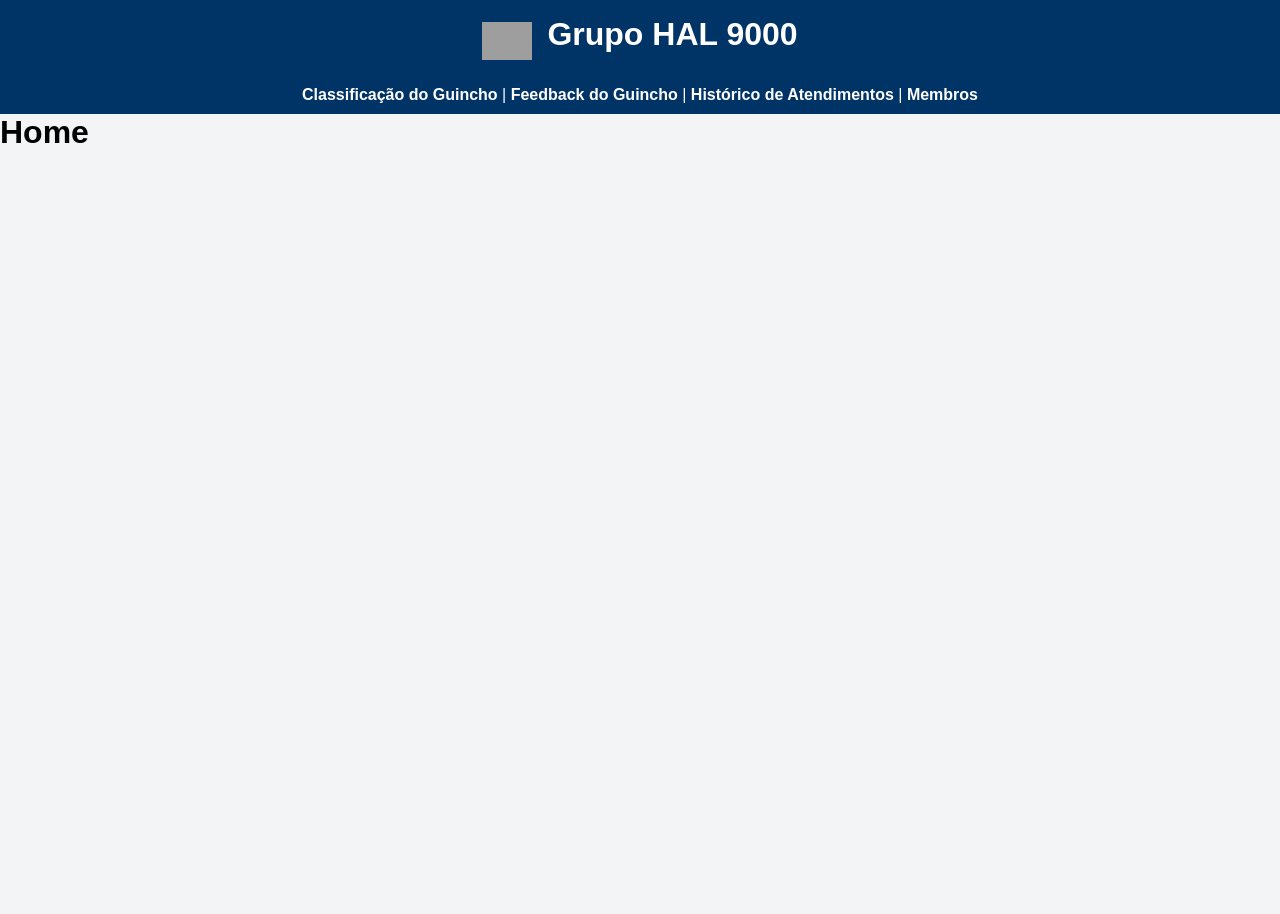
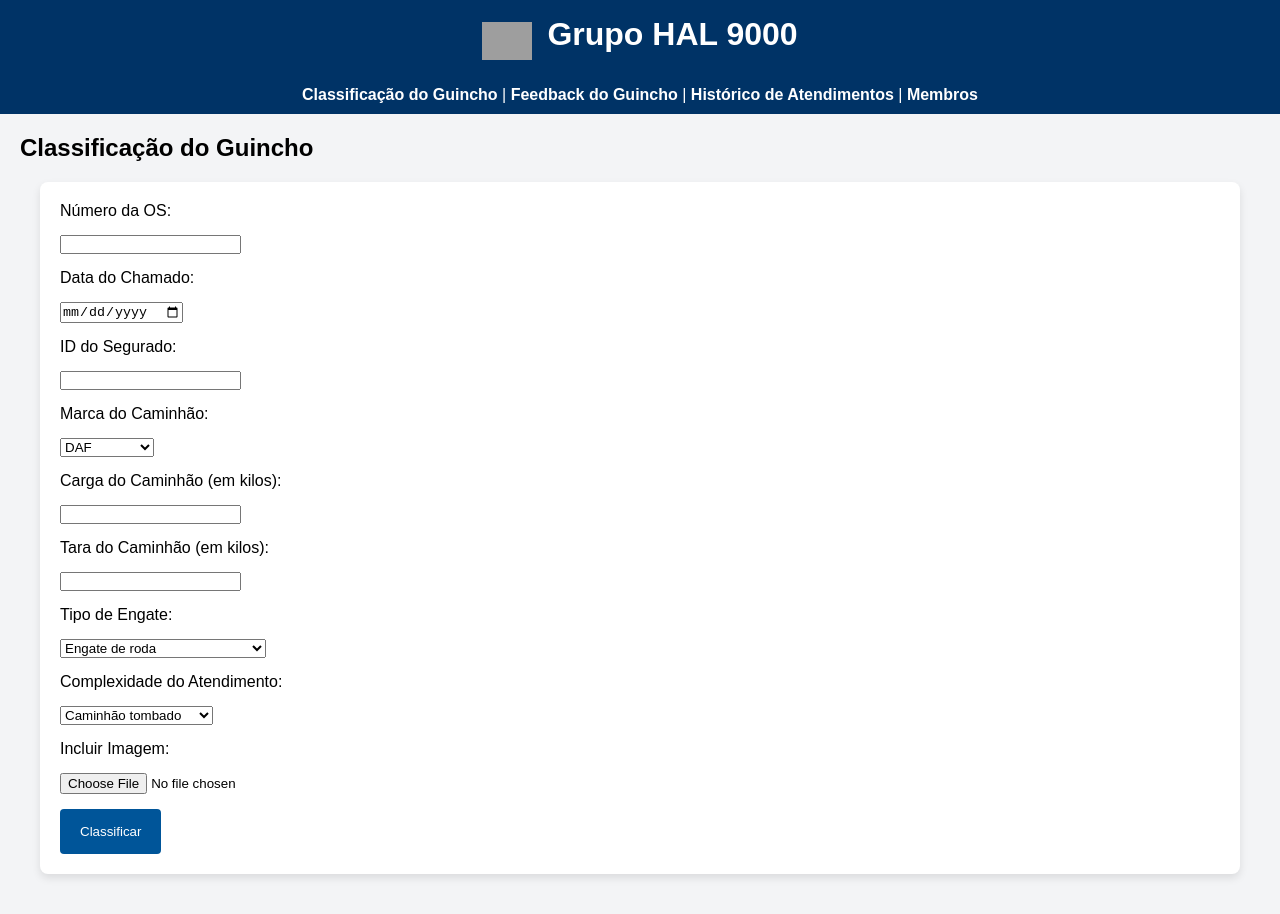
Before and after one commit to Hal9000-Porto/web_sprint3, a React (Vite) app: page / in a window 1280 px wide. Before the commit the page ends 800 px from the top, so only its background shows below. Built offline with nearby package versions, Linux system fonts and the light colour scheme; grey boxes are pictures that could not be loaded.

Commit message:
Pequenas modificacoes

```diff
--- a/src/App.jsx
+++ b/src/App.jsx
@@ -7,7 +7,8 @@ function App(){
   return(
     <main>
       <Menu/>
-    <Outlet/>
+      <Outlet/>
+
     </main>
   )
 }
--- a/src/routes/Home/index.jsx
+++ b/src/routes/Home/index.jsx
@@ -1,7 +1,60 @@
 export default function Home() {
     return (
-        <div>
-        <h1>Home</h1>
+        <div id="classification" class="tab-content active-tab">
+            <h2>Classificação do Guincho</h2>
+            <form id="classificationForm" class="formulario">
+                <label for="numeroOS">Número da OS:</label>
+                <input type="number" id="numeroOS" name="numeroOS" required/>
+
+                <label for="dataChamado">Data do Chamado:</label>
+                <input type="date" id="dataChamado" name="dataChamado" required/>
+
+                <label for="idSegurado">ID do Segurado:</label>
+                <input type="text" id="idSegurado" name="idSegurado" required/>
+
+                <label for="marcaCaminhao">Marca do Caminhão:</label>
+                <select id="marcaCaminhao" name="marcaCaminhao">
+                        <option value="DAF">DAF</option>
+                        <option value="Ford">Ford</option>
+                        <option value="Iveco">Iveco</option>
+                        <option value="Mercedez">Mercedes</option>
+                        <option value="Scania">Scania</option>
+                        <option value="Volvo">Volvo</option>
+                        <option value="Volvo">Volkswagen</option>
+                        <option value="Volvo">MAN</option>
+                        <option value="Volvo">Hyundai</option>
+                </select>
+
+                <label for="cargaCaminhao">Carga do Caminhão (em kilos):</label>
+                <input type="number" id="cargaCaminhao" name="cargaCaminhao" required/>
+
+                <label for="taraCaminhao">Tara do Caminhão (em kilos):</label>
+                <input type="number" id="taraCaminhao" name="taraCaminhao" required/>
+
+                <label for="tipoEngate">Tipo de Engate:</label>
+                <select id="tipoEngate" name="tipoEngate">
+                    <option value="Engate de roda">Engate de roda</option>
+                    <option value="Engate de pescoço de ganso">Engate de pescoço de ganso</option>
+                    <option value="Engate do receptor">Engate do receptor</option>
+                    <option value="Engate de distribuição de peso">Engate de distribuição de peso</option>
+                    <option value="Engate de para-choques">Engate de para-choques</option>
+                    <option value="Engate de RV">Engate de RV</option>
+                    <option value="Engate Multi-Fit">Engate Multi-Fit</option>
+                </select>
+
+                <label for="complexidadeAtendimento">Complexidade do Atendimento:</label>
+                <select id="complexidadeAtendimento" name="complexidadeAtendimento">
+                    <option value="Caminhão tombado">Caminhão tombado</option>
+                    <option value="Local de difícil acesso">Local de difícil acesso</option>
+                    <option value="Eixo quebrado">Eixo quebrado</option>
+                    <option value="Roda travada">Roda travada</option>
+                </select>
+
+                <label for="imagem">Incluir Imagem:</label>
+                <input type="file" id="imagem" name="imagem" accept="image/*"/>
+
+                <button type="submit" onclick="clicked(event)">Classificar</button>
+            </form>
         </div>
     )
 }
```
